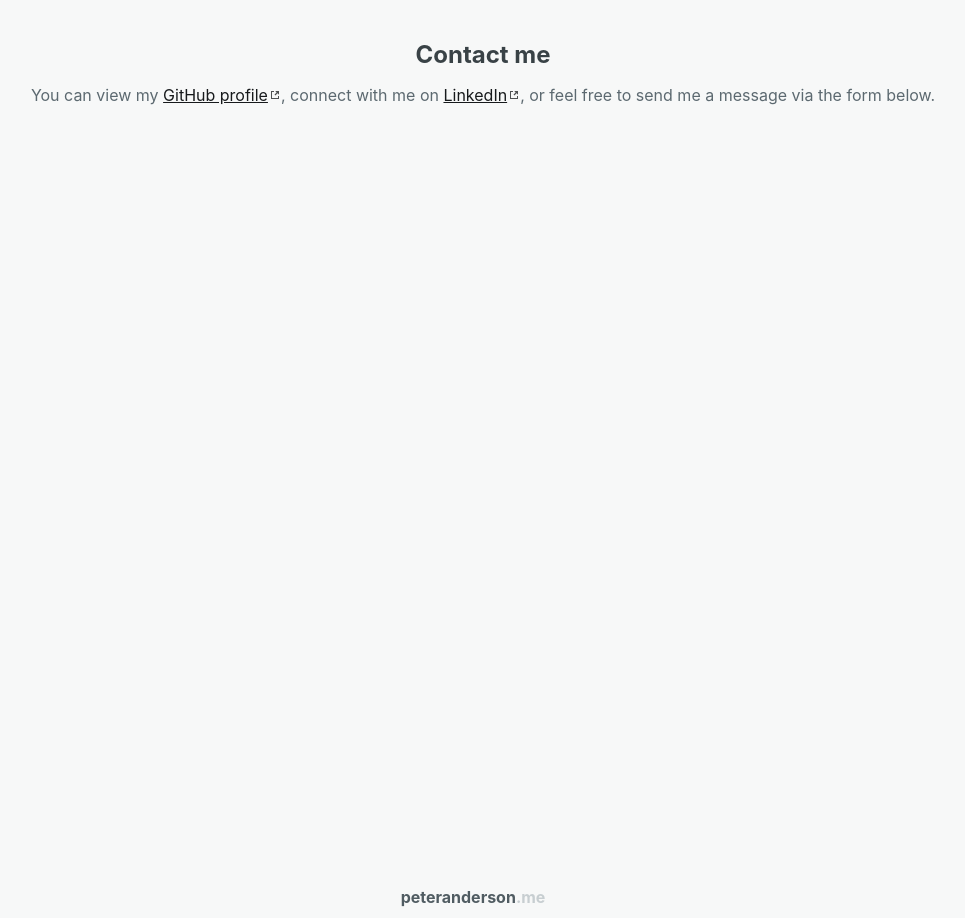
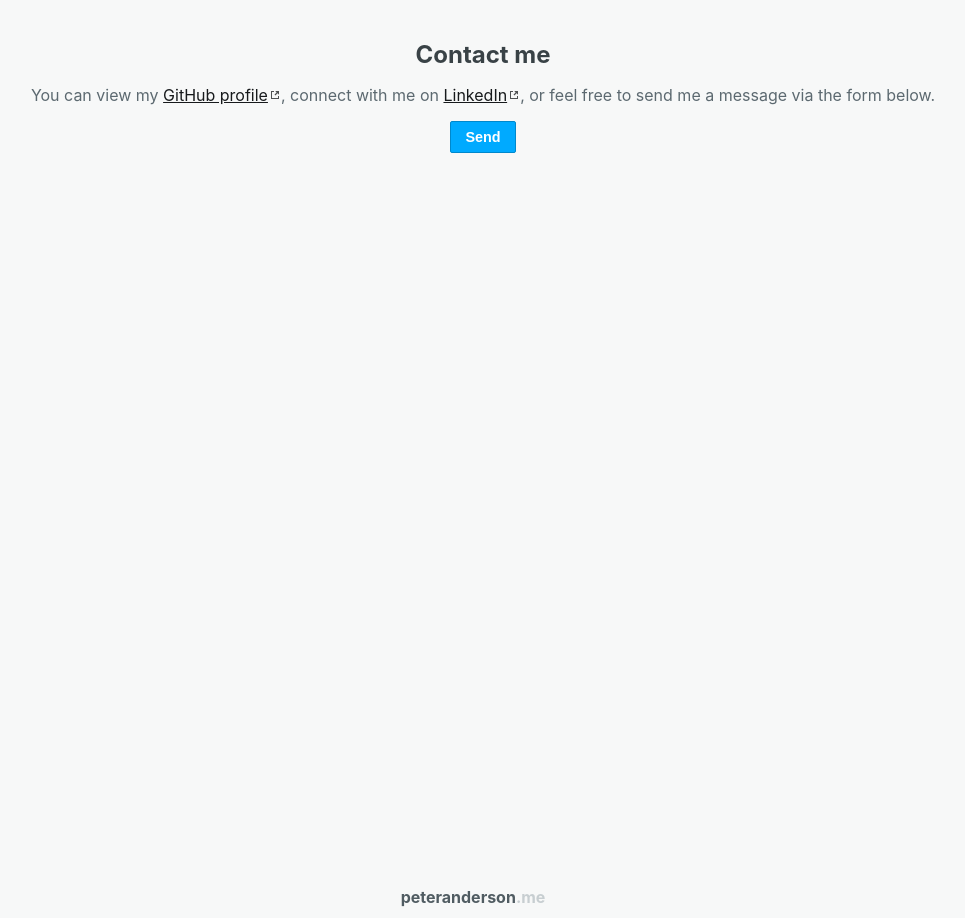
Before and after one commit to pete-a/peteranderson.me, a Next.js app: page / in a window 1280 px wide. Shown: the part 2540-3458 px from the top of the page, without its empty margins (157-1122 px from the left). Built offline with nearby package versions, Linux system fonts and the light colour scheme.

Commit message:
feat(animation): initial paralax position setup

```diff
--- a/components/app-wrapper/app-wrapper.tsx
+++ b/components/app-wrapper/app-wrapper.tsx
@@ -5,6 +5,7 @@ import darkStyles from "./app-wrapper--dark.module.scss";
 import lightStyles from "./app-wrapper--light.module.scss";
 import autoStyles from "./app-wrapper--auto.module.scss";
 import { createThemedStyles } from "../../utils/styles";
+import { YPositionContext } from "../y-position-context";
 
 interface Props {
   theme: Theme;
@@ -24,20 +25,24 @@ export function AppWrapper({
 
   useEffect(() => {
     function onWindowScroll() {
-      console.log("IN");
-      setYPosition(window.scrollY);
+      window.requestAnimationFrame(() => {
+        setYPosition(window.scrollY);
+      });
     }
 
-    // onWindowScroll();
+    onWindowScroll();
 
     window.addEventListener("scroll", onWindowScroll);
-    return window.removeEventListener("scroll", onWindowScroll);
+    return () => {
+      window.removeEventListener("scroll", onWindowScroll);
+    };
   }, []);
 
   return (
-    <div className={styles.container}>
-      <div className={styles.content}>{children}</div>
-      <h1>{yPosition}</h1>
-    </div>
+    <YPositionContext.Provider value={yPosition}>
+      <div className={styles.container}>
+        <div className={styles.content}>{children}</div>
+      </div>
+    </YPositionContext.Provider>
   );
 }
--- /dev/null
+++ b/components/y-position-context.ts
@@ -0,0 +1,3 @@
+import React from "react";
+
+export const YPositionContext = React.createContext<number>(0);
--- a/pages/index.tsx
+++ b/pages/index.tsx
@@ -6,17 +6,25 @@ import { CompanyLogoRotator } from "../components/company-logo-rotator/company-l
 import { ThemedExternalLink } from "../components/external-link/external-link";
 import { ThemedHeading } from "../components/heading/heading";
 import { ThemedButton } from "../components/button/button";
+import { YPositionContext } from "../components/y-position-context";
 
 function Index(): JSX.Element {
   return (
     <ThemeContext.Consumer>
       {(theme) => (
+        <YPositionContext.Consumer>
+          {(yPosition) => (
             <>
               <div className={styles.intro}>
-            <div className={styles.introContent}>
+                <div
+                  className={styles.introContent}
+                  style={{ opacity: Math.max(0, (100 - yPosition / 2) / 100) }}
+                >
                   <ThemedHeading size="h1">
                     Hi there{" "}
-                <span className={`${styles.hand} ${styles.handStart}`}>👋</span>
+                    <span className={`${styles.hand} ${styles.handStart}`}>
+                      👋
+                    </span>
                   </ThemedHeading>
                   <div className={styles.summary}>
                     I am a full stack freelance web developer with over 12 years
@@ -28,15 +36,16 @@ function Index(): JSX.Element {
               <div id="technology" className={styles.section}>
                 <ThemedHeading size="h2">Technology</ThemedHeading>
                 <p>
-              I primarily work with these languages, frameworks and platforms:
+                  I primarily work with these languages, frameworks and
+                  platforms:
                 </p>
                 <TechnologyGrid theme={theme} />
               </div>
               <div id="experience" className={styles.section}>
                 <ThemedHeading size="h2">Experience</ThemedHeading>
                 <p>
-              These are a few of the great companies I&apos;ve been fortunate to
-              work for and freelance with:
+                  These are a few of the great companies I&apos;ve been
+                  fortunate to work for and freelance with:
                 </p>
                 <CompanyLogoRotator theme={theme} />
               </div>
@@ -53,9 +62,14 @@ function Index(): JSX.Element {
                   </ThemedExternalLink>
                   , or feel free to send me a message via the form below.
                 </p>
+                <form>
+                  <ThemedButton disabled={false}>Send</ThemedButton>
+                </form>
                 <div></div>
               </div>
             </>
+          )}
+        </YPositionContext.Consumer>
       )}
     </ThemeContext.Consumer>
   );
```
Lines whose indentation alone changed are shown as unchanged.
